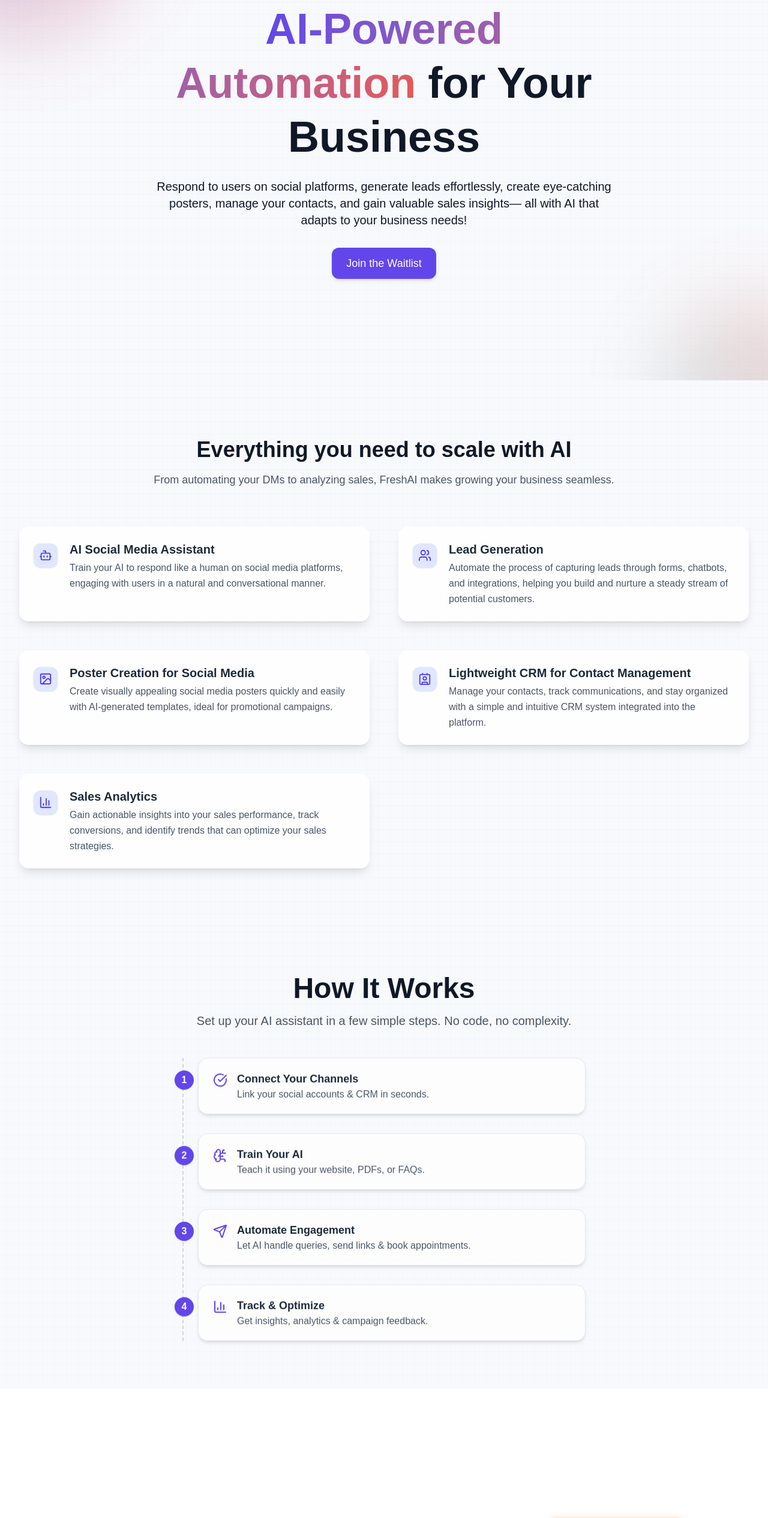
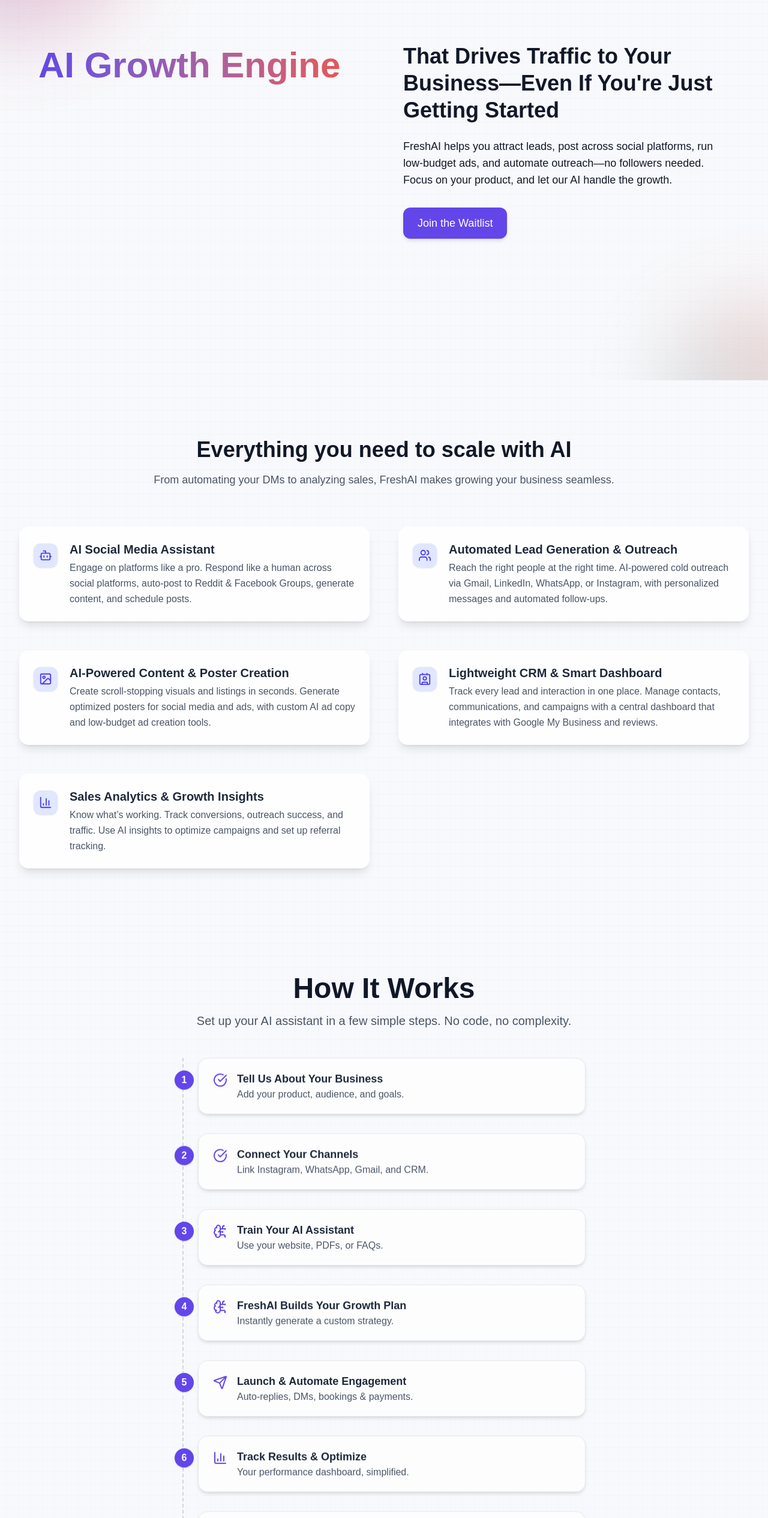
Before and after one commit to prasanthece42/FreshAI-PRD, a Next.js app: page / in a window 1280 px wide. Shown: the part 234-2765 px from the top of the page at 60% size. Built offline with nearby package versions, Linux system fonts and the light colour scheme.

Commit message:
feat(hero): add entrance animation and mobile optimization to Join Waitlist button

```diff
--- a/src/components/FaqSection.js
+++ b/src/components/FaqSection.js
@@ -30,6 +30,21 @@
     question: 'Can it book appointments or reservations?',
     answer:
       'Yes, FreshAI can help customers schedule appointments or make reservations through real-time conversation.',
+  },
+  {
+    question: 'How does FreshAI generate leads?',
+    answer:
+      'FreshAI uses AI-powered cold outreach and form capture to find and qualify prospects. It scans business directories, Google Maps, and your specified audiences to build targeted lists, then sends personalized messages via email, LinkedIn, WhatsApp, or Instagram.',
+  },
+  {
+    question: 'Which platforms can I automate marketing on?',
+    answer:
+      'You can automate outreach and posting across Facebook, Instagram, LinkedIn, Reddit, WhatsApp, Gmail, and more. FreshAI unifies them in one dashboard so you never miss an opportunity.',
+  },
+  {
+    question: 'How does FreshAI optimize my ad campaigns?',
+    answer:
+      'FreshAI analyzes performance data—click-throughs, conversions, engagement rates—and suggests budget allocations, audience tweaks, and copy variations. Its low-budget ad tool helps you test ideas quickly and scale winning campaigns.',
   },
 ]
 
--- a/src/components/Features.js
+++ b/src/components/Features.js
@@ -8,33 +8,37 @@
   Image,
   Contact,
   BarChart3,
+  TrendingUp,
+  MessageCircle,
+  Tool,
+  Package,
 } from 'lucide-react';
 
 const features = [
   {
     icon: <Bot size={22} />,
     title: 'AI Social Media Assistant',
-    desc: 'Train your AI to respond like a human on social media platforms, engaging with users in a natural and conversational manner.',
+    desc: 'Engage on platforms like a pro. Respond like a human across social platforms, auto-post to Reddit & Facebook Groups, generate content, and schedule posts.',
   },
   {
     icon: <Users size={22} />,
-    title: 'Lead Generation',
-    desc: 'Automate the process of capturing leads through forms, chatbots, and integrations, helping you build and nurture a steady stream of potential customers.',
+    title: 'Automated Lead Generation & Outreach',
+    desc: 'Reach the right people at the right time. AI-powered cold outreach via Gmail, LinkedIn, WhatsApp, or Instagram, with personalized messages and automated follow-ups.',
   },
   {
     icon: <Image size={22} />,
-    title: 'Poster Creation for Social Media',
-    desc: 'Create visually appealing social media posters quickly and easily with AI-generated templates, ideal for promotional campaigns.',
+    title: 'AI-Powered Content & Poster Creation',
+    desc: 'Create scroll-stopping visuals and listings in seconds. Generate optimized posters for social media and ads, with custom AI ad copy and low-budget ad creation tools.',
   },
   {
     icon: <Contact size={22} />,
-    title: 'Lightweight CRM for Contact Management',
-    desc: 'Manage your contacts, track communications, and stay organized with a simple and intuitive CRM system integrated into the platform.',
+    title: 'Lightweight CRM & Smart Dashboard',
+    desc: 'Track every lead and interaction in one place. Manage contacts, communications, and campaigns with a central dashboard that integrates with Google My Business and reviews.',
   },
   {
     icon: <BarChart3 size={22} />,
-    title: 'Sales Analytics',
-    desc: 'Gain actionable insights into your sales performance, track conversions, and identify trends that can optimize your sales strategies.',
+    title: 'Sales Analytics & Growth Insights',
+    desc: 'Know what’s working. Track conversions, outreach success, and traffic. Use AI insights to optimize campaigns and set up referral tracking.',
   },
 ];
 
--- a/src/components/Hero.js
+++ b/src/components/Hero.js
@@ -1,12 +1,12 @@
-"use client"; // Mark this file as client-side only
+"use client";
 
 import { useState, useEffect } from "react";
 import { motion, useMotionValue, useTransform } from "framer-motion";
 
 export default function Hero() {
   const [isMobile, setIsMobile] = useState(false);
-  const [windowWidth, setWindowWidth] = useState(0); // Track window width
-  const [windowHeight, setWindowHeight] = useState(0); // Track window height
+  const [windowWidth, setWindowWidth] = useState(0);
+  const [windowHeight, setWindowHeight] = useState(0);
 
   useEffect(() => {
     const handleResize = () => {
@@ -14,18 +14,13 @@
       setWindowHeight(window.innerHeight);
       setIsMobile(window.innerWidth < 768);
     };
-    if (typeof window !== "undefined") {
-      handleResize(); // Initial size on mount
+    handleResize();
     window.addEventListener("resize", handleResize);
     return () => window.removeEventListener("resize", handleResize);
-    }
   }, []);
 
-  // Motion values for blob parallax
   const mouseX = useMotionValue(0);
   const mouseY = useMotionValue(0);
-
-  // Use the window dimensions only if the component has mounted
   const blob1X = useTransform(mouseX, [0, windowWidth], [-20, 20]);
   const blob1Y = useTransform(mouseY, [0, windowHeight], [-20, 20]);
   const blob2X = useTransform(mouseX, [0, windowWidth], [20, -20]);
@@ -39,7 +34,7 @@
   return (
     <section
       onMouseMove={!isMobile ? handleMouseMove : undefined}
-      className="relative w-full min-h-screen flex items-center justify-center px-6 overflow-hidden"
+      className="relative w-full min-h-screen flex flex-col md:flex-row items-center justify-between px-6 overflow-hidden"
       style={{
         backgroundColor: "#f8f9fc",
         backgroundImage: `
@@ -49,53 +44,69 @@
         backgroundSize: "40px 40px",
       }}
     >
-      {/* Floating blobs - desktop only with parallax */}
+      {/* Floating blobs */}
       {!isMobile && (
         <>
           <motion.div
-            style={{ x: blob1X, y: blob1Y, willChange: "transform" }}
+            style={{ x: blob1X, y: blob1Y }}
             className="absolute w-[400px] h-[400px] bg-gradient-to-br from-[#6246ea] to-[#e45858] rounded-full opacity-30 blur-3xl top-[-150px] left-[-150px] z-0"
           />
           <motion.div
-            style={{ x: blob2X, y: blob2Y, willChange: "transform" }}
+            style={{ x: blob2X, y: blob2Y }}
             className="absolute w-[300px] h-[300px] bg-gradient-to-tr from-[#3fc1c9] to-[#e45858] rounded-full opacity-30 blur-3xl bottom-[-150px] right-[-100px] z-0"
           />
         </>
       )}
 
-      {/* Content */}
-      <div className="relative z-10 max-w-3xl text-center">
+      {/* Content Section */}
+      <div className="relative z-10 flex w-full max-w-6xl mx-auto flex-col md:flex-row items-center md:items-start">
+        {/* Left side: Main Heading */}
+        <div className="w-full md:w-1/2 mb-8 md:mb-0">
           <motion.h1
             initial={{ opacity: 0, y: -30 }}
             animate={{ opacity: 1, y: 0 }}
             transition={{ duration: 0.8 }}
-          className="text-5xl md:text-7xl font-extrabold text-gray-900 leading-tight"
+            className="text-4xl sm:text-5xl md:text-6xl font-extrabold text-gray-900 leading-tight"
           >
             <span className="bg-gradient-to-r from-[#6246ea] to-[#e45858] text-transparent bg-clip-text">
-            AI-Powered Automation
-          </span>{" "}
-          for Your Business
+              AI Growth Engine
+            </span>
           </motion.h1>
+        </div>
+
+        {/* Right side: Tagline, Description, CTA */}
+        <div className="w-full md:w-1/2 pl-0 md:pl-8 flex flex-col items-start">
+          <motion.h2
+            initial={{ opacity: 0, y: -20 }}
+            animate={{ opacity: 1, y: 0 }}
+            transition={{ delay: 0.2, duration: 0.8 }}
+            className="text-2xl sm:text-3xl md:text-4xl font-extrabold text-gray-900 leading-tight"
+          >
+            That Drives Traffic to Your Business—Even If You're Just Getting Started
+          </motion.h2>
 
           <motion.p
             initial={{ opacity: 0, y: 20 }}
             animate={{ opacity: 1, y: 0 }}
             transition={{ delay: 0.4, duration: 0.6 }}
-          className="mt-6 text-lg md:text-xl text-gray-900"
+            className="mt-4 sm:mt-6 text-base sm:text-lg text-gray-900 max-w-3xl"
           >
-          Respond to users on social platforms, generate leads effortlessly, create eye-catching posters, manage your contacts, and gain valuable sales insights— all with AI that adapts to your business needs!
+            FreshAI helps you attract leads, post across social platforms, run low-budget ads, and automate outreach—no followers needed. Focus on your product, and let our AI handle the growth.
           </motion.p>
 
           <motion.a
             href="#join-waitlist"
-          whileHover={{ scale: 1.05, y: -4 }}
-          whileTap={{ scale: 0.98 }}
-          transition={{ type: "spring", stiffness: 300 }}
-          className="inline-block mt-8 bg-[#6246ea] hover:bg-[#4e3ac9] text-white px-6 py-3 rounded-xl text-lg font-medium shadow-md"
+            initial={{ opacity: 0, scale: 0.8 }}
+            animate={{ opacity: 1, scale: 1 }}
+            transition={{ delay: 0.8, duration: 0.6 }}
+            whileHover={{ scale: 1.05 }}
+            whileTap={{ scale: 0.95 }}
+            className="inline-block mt-6 sm:mt-8 bg-[#6246ea] hover:bg-[#4e3ac9] text-white px-6 py-3 rounded-xl text-base sm:text-lg font-medium shadow-md"
           >
             Join the Waitlist
           </motion.a>
         </div>
+      </div>
     </section>
   );
 }
--- a/src/components/HowItWorks.js
+++ b/src/components/HowItWorks.js
@@ -5,32 +5,53 @@
 
 const steps = [
   {
-    title: 'Connect Your Channels',
-    short: 'Link your social accounts & CRM in seconds.',
+    title: 'Tell Us About Your Business',
+    short: 'Add your product, audience, and goals.',
     detail:
-      'Effortlessly integrate Instagram, WhatsApp, email, and more. Connect your CRM to manage leads and conversations all in one place.',
+      'Start by sharing what your business offers, who you serve, and where you want to grow (Instagram, WhatsApp, LinkedIn, etc.). This fuels everything FreshAI does.',
     icon: CheckCircle,
   },
   {
-    title: 'Train Your AI',
-    short: 'Teach it using your website, PDFs, or FAQs.',
+    title: 'Connect Your Channels',
+    short: 'Link Instagram, WhatsApp, Gmail, and CRM.',
     detail:
-      'Upload docs or share your site link. Your AI learns from your tone, FAQs, and brand style — adapting responses just like your team would.',
+      'Seamlessly connect social accounts, email, and your CRM. FreshAI unifies your communication for smarter automation and better lead tracking.',
+    icon: CheckCircle,
+  },
+  {
+    title: 'Train Your AI Assistant',
+    short: 'Use your website, PDFs, or FAQs.',
+    detail:
+      'FreshAI learns your brand voice from your content. Upload documents or link your website to teach it how to respond just like your team would.',
     icon: BrainCircuit,
   },
   {
-    title: 'Automate Engagement',
-    short: 'Let AI handle queries, send links & book appointments.',
+    title: 'FreshAI Builds Your Growth Plan',
+    short: 'Instantly generate a custom strategy.',
     detail:
-      'Your assistant replies instantly to inquiries, shares payment links, captures lead info, and even helps customers book services in real time.',
+      'Get personalized social content, outreach messages, ad ideas, and marketing materials—done for you and based on real data.',
+    icon: BrainCircuit,
+  },
+  {
+    title: 'Launch & Automate Engagement',
+    short: 'Auto-replies, DMs, bookings & payments.',
+    detail:
+      'Your AI assistant starts replying to messages, sharing links, capturing leads, and booking appointments—across Instagram, WhatsApp, LinkedIn, Gmail, and more.',
     icon: Send,
   },
   {
-    title: 'Track & Optimize',
-    short: 'Get insights, analytics & campaign feedback.',
+    title: 'Track Results & Optimize',
+    short: 'Your performance dashboard, simplified.',
     detail:
-      'Monitor user queries, lead funnels, and AI performance. Use these insights to fine-tune responses, run A/B tests, and improve conversions.',
+      'View all conversations, leads, clicks, and replies in one dashboard. FreshAI highlights what’s working and where to double down for faster growth.',
     icon: BarChart3,
+  },
+  {
+    title: 'Grow Without Guesswork',
+    short: 'Turn traffic into leads and sales.',
+    detail:
+      'From zero followers to daily traffic and conversions—FreshAI delivers consistent, intelligent growth without manual effort.',
+    icon: CheckCircle,
   },
 ]
 
--- a/src/components/Pricing.js
+++ b/src/components/Pricing.js
@@ -5,21 +5,41 @@
 
 const plans = [
   {
-    title: 'Free',
+    title: 'Launch',
     price: '$0/month',
-    features: ['1 AI assistant', '1000 messages/month', 'Basic analytics'],
+    features: [
+      '1 AI Assistant',
+      'Auto-posting to Instagram or Facebook',
+      'Up to 500 messages/month',
+      'Basic performance dashboard',
+    ],
   },
   {
-    title: 'Starter',
+    title: 'Growth',
     price: '$29/month',
-    features: ['3 AI assistants', '8,000 messages/month', 'CRM integration', 'Email support'],
+    features: [
+      '3 AI Assistants',
+      'Multi-platform automation (Instagram, WhatsApp, Gmail)',
+      '8,000 messages/month',
+      'Outreach campaign builder',
+      'Lead tracking CRM',
+      'Email support',
+    ],
   },
   {
-    title: 'Pro',
+    title: 'Scale',
     price: '$79/month',
-    features: ['10 AI assistants', '15,000 messages/month', 'All integrations', 'Priority support'],
+    features: [
+      'Unlimited AI Assistants',
+      'All platform integrations (LinkedIn, Reddit, Gmail, more)',
+      '15,000+ messages/month',
+      'Growth dashboard with AI insights',
+      'Priority support',
+      'Done-for-you setup help',
+    ],
   },
 ];
+
 
 export default function Pricing() {
   const [selectedPlan, setSelectedPlan] = useState(null);
```
Lines whose indentation alone changed are shown as unchanged.
